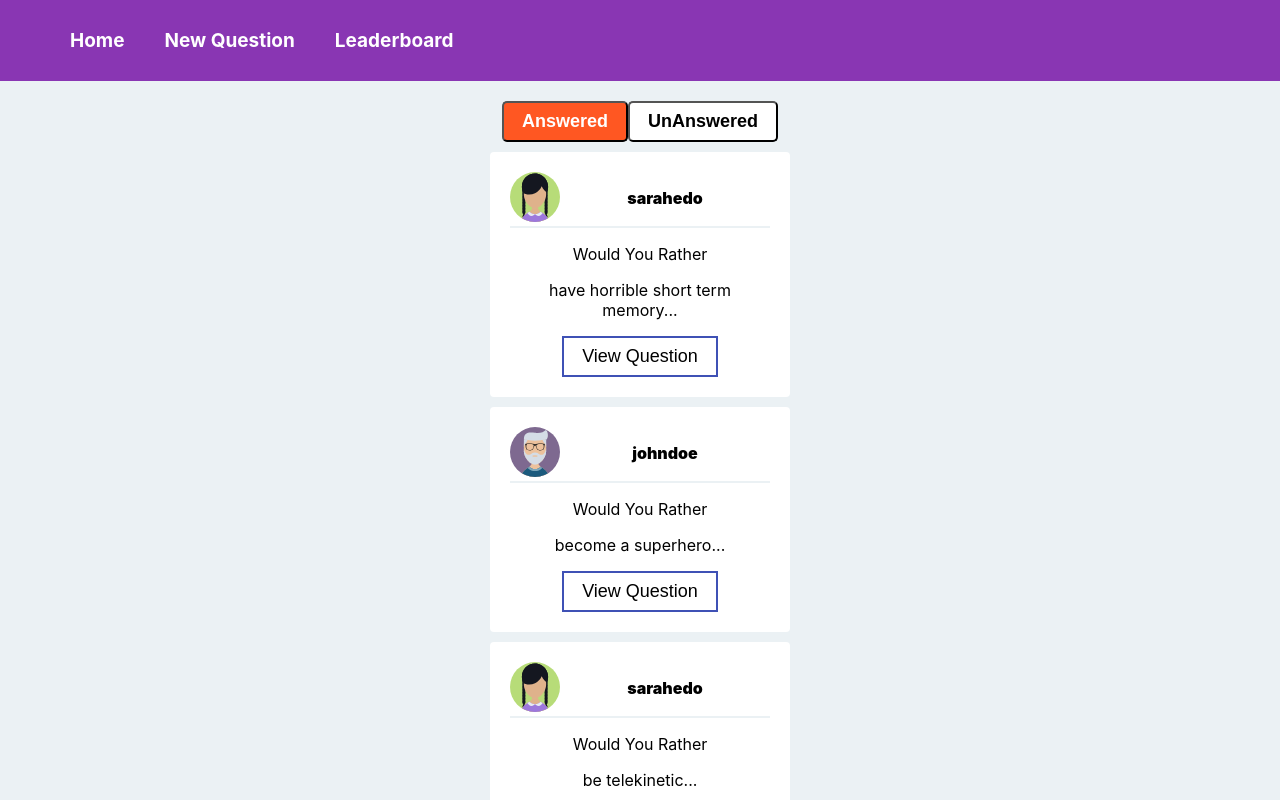
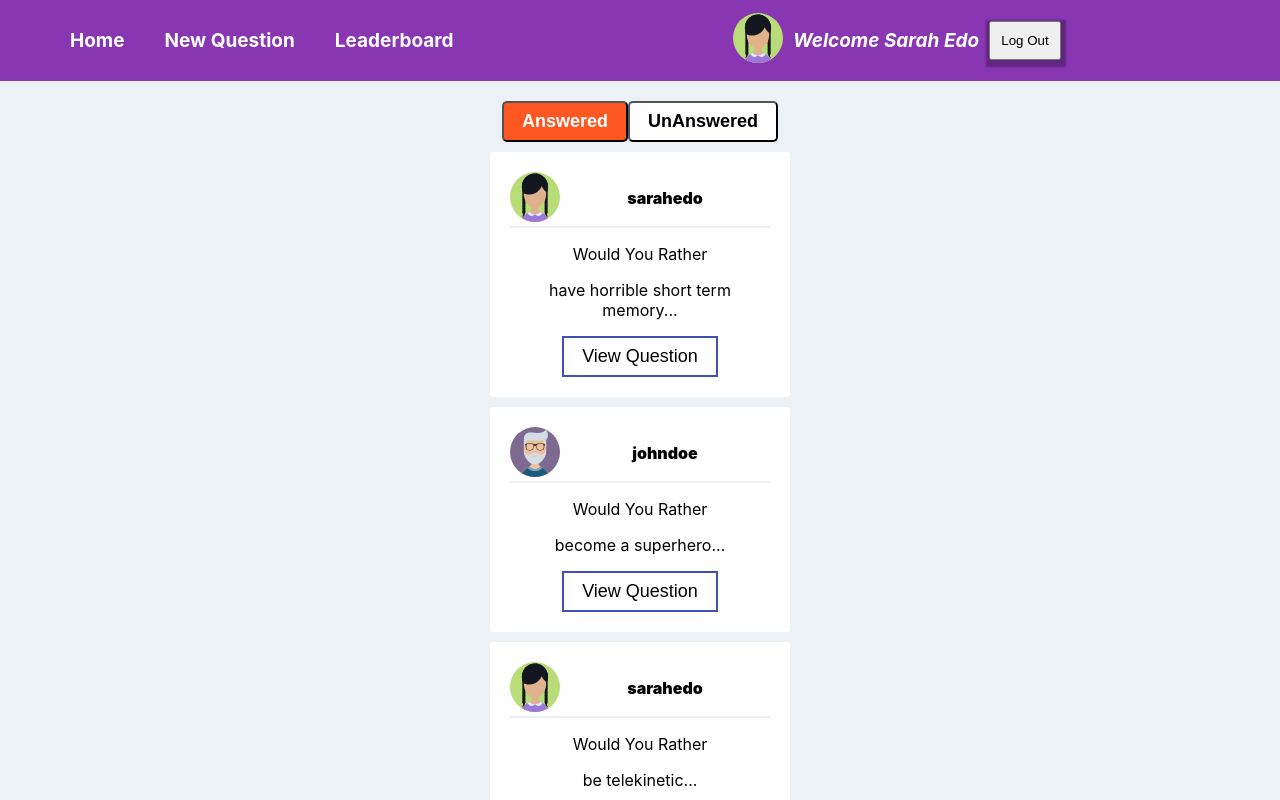
Before and after one commit to MostafaSalama/would-you-rather-react-redux, a React (Create React App) app: page /login in a window 1280 px wide. Both pictures are taken after a click on the button "LogIn". Shown: the top 800 px of the page. Built offline with nearby package versions, Linux system fonts and the light colour scheme.

Commit message:
feat: create user info menu on the main app nav

```diff
--- a/src/components/Nav/Nav.module.css
+++ b/src/components/Nav/Nav.module.css
@@ -18,3 +18,25 @@
 	font-weight: bolder;
 	color: #ffffff;
 }
+
+.userInfo {
+	margin: 0 auto;
+	display: flex;
+	align-items: center;
+	justify-content: center;
+	color: #ffffff;
+	font-weight: bolder;
+	font-style: italic;
+}
+.userInfo > .item {
+	margin-left: 10px;
+}
+.userInfo img {
+	width: 50px;
+	height: 50px;
+}
+.item > button {
+	padding: 10px;
+	cursor: pointer;
+	box-shadow: 1px 3px 2px 4px rgba(0, 0, 0, 0.3);
+}
--- a/src/components/Nav/index.jsx
+++ b/src/components/Nav/index.jsx
@@ -1,7 +1,9 @@
 import React from 'react';
 import { Link } from 'react-router-dom';
 import styles from './Nav.module.css';
+import useAuth from '../../hooks/useAuth';
 const Nav = () => {
+	const { authUser } = useAuth();
 	return (
 		<nav className={styles.nav}>
 			<ul className={styles.navbar}>
@@ -21,6 +23,22 @@ const Nav = () => {
 					</Link>
 				</li>
 			</ul>
+			{authUser && (
+				<ul className={styles.userInfo}>
+					<li className={styles.item}>
+						<img
+							alt={`${authUser.name} Avatar`}
+							src={authUser.avatarURL}
+						/>
+					</li>
+					<li className={styles.item}>
+						<p>{`Welcome ${authUser.name}`}</p>
+					</li>
+					<li className={styles.item}>
+						<button>Log Out</button>
+					</li>
+				</ul>
+			)}
 		</nav>
 	);
 };
```
